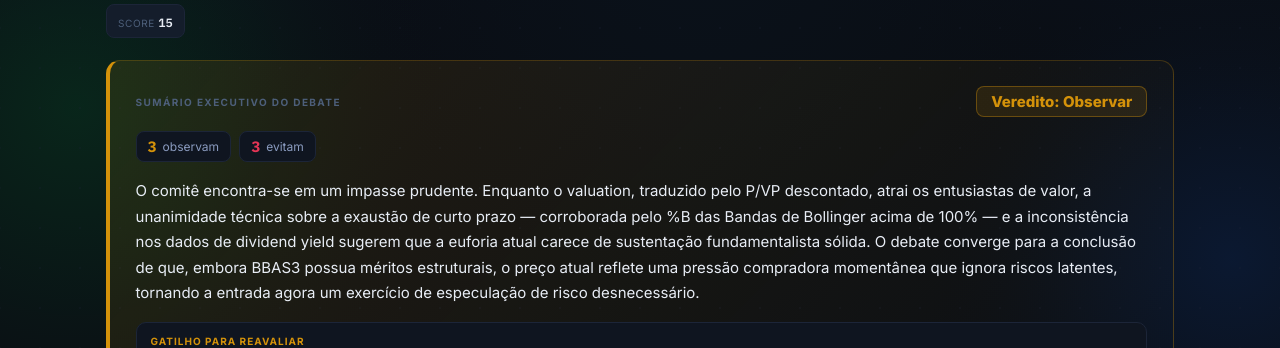
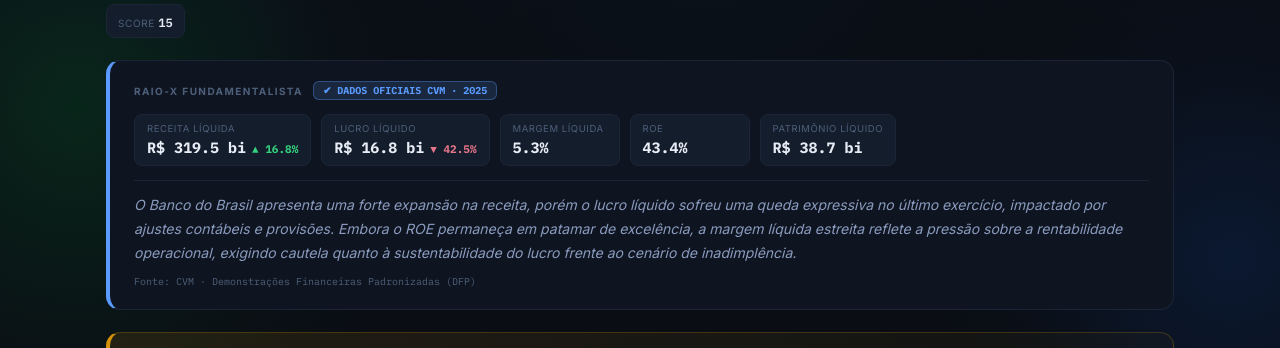
Before and after one commit to IsadoraRochaVieira/b3-radar, a Next.js app: page /comite in a window 1280 px wide. Shown: the part 452-800 px from the top of the page. Built offline with nearby package versions, Linux system fonts and the light colour scheme; no server answers.

Commit message:
feat: Raio-X Fundamentalista com dados OFICIAIS da CVM (DFP) - receita/lucro/margem/ROE reais + leitura IA, na Mesa; pipeline gera fundamentos das acoes debatidas

```diff
--- /dev/null
+++ b/relatorios/fundamentos_BBAS3.json
@@ -0,0 +1,19 @@
+{
+  "ticker": "BBAS3",
+  "empresa": "BCO BRASIL S.A.",
+  "cd_cvm": "001023",
+  "exercicio": 2025,
+  "fonte": "CVM · Demonstrações Financeiras Padronizadas (DFP)",
+  "gerado_em": "14/07/2026",
+  "receita": 319462104000.0,
+  "receita_ant": 273505274000.0,
+  "receita_cresc": 16.8,
+  "lucro": 16781938000.0,
+  "lucro_ant": 29171564000.0,
+  "lucro_cresc": -42.5,
+  "margem_liquida": 5.3,
+  "ativo_total": 2455143253000.0,
+  "patrimonio_liquido": 38689885000.0,
+  "roe": 43.4,
+  "leitura": "O Banco do Brasil apresenta uma forte expansão na receita, porém o lucro líquido sofreu uma queda expressiva no último exercício, impactado por ajustes contábeis e provisões. Embora o ROE permaneça em patamar de excelência, a margem líquida estreita reflete a pressão sobre a rentabilidade operacional, exigindo cautela quanto à sustentabilidade do lucro frente ao cenário de inadimplência."
+}
--- /dev/null
+++ b/relatorios/fundamentos_BBSE3.json
@@ -0,0 +1,19 @@
+{
+  "ticker": "BBSE3",
+  "empresa": "BB SEGURIDADE PARTICIPAÇÕES S.A.",
+  "cd_cvm": "023159",
+  "exercicio": 2025,
+  "fonte": "CVM · Demonstrações Financeiras Padronizadas (DFP)",
+  "gerado_em": "14/07/2026",
+  "receita": 0.0,
+  "receita_ant": 0.0,
+  "receita_cresc": null,
+  "lucro": 9017329000.0,
+  "lucro_ant": 8703353000.0,
+  "lucro_cresc": 3.6,
+  "margem_liquida": null,
+  "ativo_total": 23097696000.0,
+  "patrimonio_liquido": 10384393000.0,
+  "roe": 86.8,
+  "leitura": "A BB Seguridade apresenta uma trajetória de crescimento consistente no lucro líquido, sustentada por uma operação de altíssima eficiência e rentabilidade excepcional, evidenciada por um ROE de 86,8%. A qualidade dos resultados é robusta, porém o investidor deve monitorar a dependência da sinistralidade e o impacto das variações nas taxas de juros sobre o resultado financeiro da companhia."
+}
--- /dev/null
+++ b/relatorios/fundamentos_PETR4.json
@@ -0,0 +1,19 @@
+{
+  "ticker": "PETR4",
+  "empresa": "PETROLEO BRASILEIRO S.A. PETROBRAS",
+  "cd_cvm": "009512",
+  "exercicio": 2025,
+  "fonte": "CVM · Demonstrações Financeiras Padronizadas (DFP)",
+  "gerado_em": "14/07/2026",
+  "receita": 497549000000.0,
+  "receita_ant": 490829000000.0,
+  "receita_cresc": 1.4,
+  "lucro": 110605000000.0,
+  "lucro_ant": 37009000000.0,
+  "lucro_cresc": 198.9,
+  "margem_liquida": 22.2,
+  "ativo_total": 1223389000000.0,
+  "patrimonio_liquido": 417587000000.0,
+  "roe": 26.5,
+  "leitura": "A Petrobras apresenta uma sólida saúde financeira com margens robustas e um ROE elevado de 26,5%, refletindo alta eficiência na geração de valor sobre o patrimônio. Embora a receita tenha apresentado estabilidade, o lucro líquido registrou um crescimento expressivo, indicando uma otimização operacional significativa. O principal alerta reside na dependência da volatilidade dos preços internacionais do petróleo, que impacta diretamente a sustentabilidade desses resultados no longo prazo."
+}
--- /dev/null
+++ b/relatorios/fundamentos_UGPA3.json
@@ -0,0 +1,19 @@
+{
+  "ticker": "UGPA3",
+  "empresa": "ULTRAPAR PARTICIPACOES S.A.",
+  "cd_cvm": "018465",
+  "exercicio": 2025,
+  "fonte": "CVM · Demonstrações Financeiras Padronizadas (DFP)",
+  "gerado_em": "14/07/2026",
+  "receita": 142369540000.0,
+  "receita_ant": 133498913000.0,
+  "receita_cresc": 6.6,
+  "lucro": 2541908000.0,
+  "lucro_ant": 2525900000.0,
+  "lucro_cresc": 0.6,
+  "margem_liquida": 1.8,
+  "ativo_total": 49348994000.0,
+  "patrimonio_liquido": 17730617000.0,
+  "roe": 14.3,
+  "leitura": "A Ultrapar apresenta crescimento moderado na receita, porém com lucro líquido praticamente estagnado e margens operacionais bastante comprimidas, refletindo a natureza de baixo valor agregado do setor de distribuição. O ROE de 14,3% é satisfatório para o perfil da companhia, mas o alerta reside na fragilidade da margem líquida de 1,8%, que torna o resultado final altamente sensível a variações de custos e volatilidade do mercado."
+}
--- /dev/null
+++ b/relatorios/fundamentos_VALE3.json
@@ -0,0 +1,19 @@
+{
+  "ticker": "VALE3",
+  "empresa": "VALE S.A.",
+  "cd_cvm": "004170",
+  "exercicio": 2025,
+  "fonte": "CVM · Demonstrações Financeiras Padronizadas (DFP)",
+  "gerado_em": "14/07/2026",
+  "receita": 213595000000.0,
+  "receita_ant": 206005000000.0,
+  "receita_cresc": 3.7,
+  "lucro": 11811000000.0,
+  "lucro_ant": 30431000000.0,
+  "lucro_cresc": -61.2,
+  "margem_liquida": 5.5,
+  "ativo_total": 476094000000.0,
+  "patrimonio_liquido": 188926000000.0,
+  "roe": 6.3,
+  "leitura": "A Vale apresenta uma forte desaceleração no lucro líquido e uma compressão significativa das margens operacionais, refletindo a volatilidade dos preços do minério de ferro e maiores provisões. O ROE de 6,3% encontra-se em patamar baixo e abaixo do custo de capital, sinalizando uma perda de eficiência na geração de valor sobre o patrimônio. O principal alerta reside na forte queda do lucro anual, que pressiona a capacidade de distribuição de proventos e a rentabilidade para o acionista."
+}
--- /dev/null
+++ b/relatorios/fundamentos_WEGE3.json
@@ -0,0 +1,19 @@
+{
+  "ticker": "WEGE3",
+  "empresa": "WEG S.A.",
+  "cd_cvm": "005410",
+  "exercicio": 2025,
+  "fonte": "CVM · Demonstrações Financeiras Padronizadas (DFP)",
+  "gerado_em": "14/07/2026",
+  "receita": 40804110000.0,
+  "receita_ant": 37986941000.0,
+  "receita_cresc": 7.4,
+  "lucro": 6775958000.0,
+  "lucro_ant": 6318763000.0,
+  "lucro_cresc": 7.2,
+  "margem_liquida": 16.6,
+  "ativo_total": 42645030000.0,
+  "patrimonio_liquido": 18553364000.0,
+  "roe": 36.5,
+  "leitura": "A WEG apresenta uma trajetória de crescimento consistente e sólido controle operacional, mantendo margens resilientes e um ROE excepcional de 36,5%, que demonstra alta eficiência na alocação de capital. A saúde financeira é robusta e a tendência de expansão permanece positiva, embora o investidor deva monitorar a capacidade da companhia em manter esse patamar elevado de rentabilidade diante de um cenário de custos globais mais voláteis."
+}
--- a/src/app/comite/ComiteClient.tsx
+++ b/src/app/comite/ComiteClient.tsx
@@ -32,7 +32,72 @@ const DOSSIE_LABELS: Record<string, string> = {
   var_20d: 'Var 20d', score: 'Score',
 }
 
-export default function ComiteClient({ comites }: { comites: Comite[] }) {
+type Fund = {
+  ticker: string; empresa: string; exercicio: number; fonte: string
+  receita: number | null; receita_cresc: number | null
+  lucro: number | null; lucro_cresc: number | null
+  margem_liquida: number | null; patrimonio_liquido: number | null; roe: number | null
+  leitura: string | null
+}
+
+function bi(v: number | null) {
+  if (v === null || v === undefined) return '—'
+  const abs = Math.abs(v)
+  if (abs >= 1e9) return `R$ ${(v / 1e9).toFixed(1)} bi`
+  if (abs >= 1e6) return `R$ ${(v / 1e6).toFixed(0)} mi`
+  return `R$ ${v.toFixed(0)}`
+}
+
+function RaioXCVM({ f }: { f: Fund }) {
+  const financeira = f.margem_liquida === null || f.receita === null
+  const cresc = (v: number | null) => {
+    if (v === null) return null
+    const cor = v >= 0 ? '#34d17e' : '#e5758a'
+    return <span style={{ color: cor, fontSize: 11, fontFamily: 'var(--mono)', marginLeft: 6 }}>{v >= 0 ? '▲' : '▼'} {Math.abs(v).toFixed(1)}%</span>
+  }
+  const metricas = [
+    { l: 'Receita líquida', v: bi(f.receita), extra: cresc(f.receita_cresc), hide: f.receita === null },
+    { l: 'Lucro líquido', v: bi(f.lucro), extra: cresc(f.lucro_cresc), hide: f.lucro === null },
+    { l: 'Margem líquida', v: f.margem_liquida !== null ? `${f.margem_liquida}%` : '—', hide: financeira },
+    { l: 'ROE', v: f.roe !== null ? `${f.roe}%` : '—', hide: f.roe === null },
+    { l: 'Patrimônio líquido', v: bi(f.patrimonio_liquido), hide: f.patrimonio_liquido === null },
+  ].filter(m => !m.hide)
+
+  return (
+    <div style={{ background: 'var(--surface)', border: '1px solid var(--border)', borderLeft: '4px solid #5b9bff', borderRadius: 14, padding: '1.3rem 1.5rem', marginBottom: 22 }}>
+      <div style={{ display: 'flex', alignItems: 'center', gap: 10, flexWrap: 'wrap', marginBottom: 14 }}>
+        <span style={{ fontSize: 10, color: 'var(--muted)', letterSpacing: '0.14em', fontWeight: 700, textTransform: 'uppercase' }}>Raio-X fundamentalista</span>
+        <span style={{ background: 'rgba(91,155,255,0.14)', color: '#5b9bff', border: '1px solid rgba(91,155,255,0.35)', borderRadius: 6, padding: '2px 9px', fontSize: 10, fontWeight: 700, fontFamily: 'var(--mono)' }}>
+          ✔ DADOS OFICIAIS CVM · {f.exercicio}
+        </span>
+      </div>
+
+      <div style={{ display: 'flex', gap: 10, flexWrap: 'wrap', marginBottom: financeira || f.leitura ? 14 : 0 }}>
+        {metricas.map(m => (
+          <div key={m.l} style={{ background: 'var(--surface2)', border: '1px solid var(--border)', borderRadius: 8, padding: '8px 12px', minWidth: 120 }}>
+            <div style={{ fontSize: 9.5, color: 'var(--muted)', textTransform: 'uppercase', letterSpacing: '0.06em', marginBottom: 4 }}>{m.l}</div>
+            <div style={{ fontFamily: 'var(--mono)', fontSize: 15, fontWeight: 700, color: 'var(--text)' }}>{m.v}{m.extra}</div>
+          </div>
+        ))}
+      </div>
+
+      {financeira && (
+        <div style={{ fontSize: 11.5, color: 'var(--muted)', marginBottom: f.leitura ? 12 : 0 }}>
+          ⓘ Instituição financeira — receita e margem seguem plano de contas próprio e não são comparáveis a empresas não-financeiras.
+        </div>
+      )}
+
+      {f.leitura && (
+        <p style={{ color: 'var(--text2)', fontSize: 14, lineHeight: 1.7, margin: 0, fontStyle: 'italic', borderTop: '1px solid var(--border)', paddingTop: 12 }}>
+          {f.leitura}
+        </p>
+      )}
+      <div style={{ fontSize: 10, color: 'var(--muted)', marginTop: 10, fontFamily: 'var(--mono)' }}>Fonte: {f.fonte}</div>
+    </div>
+  )
+}
+
+export default function ComiteClient({ comites, fundamentos = {} }: { comites: Comite[]; fundamentos?: Record<string, Fund> }) {
   const [idx, setIdx] = useState(0)
 
   // Abre direto na ação passada por ?t=TICKER (vindo das sugestões)
@@ -96,6 +161,9 @@ export default function ComiteClient({ comites }: { comites: Comite[] }) {
           )
         })}
       </div>
+
+      {/* Raio-X fundamentalista (CVM) */}
+      {fundamentos[c.ticker] && <RaioXCVM f={fundamentos[c.ticker]} />}
 
       {/* Veredito */}
       <div style={{ background: `linear-gradient(135deg, ${v.bg}, transparent)`, border: `1px solid ${v.cor}40`, borderLeft: `4px solid ${v.cor}`, borderRadius: 14, padding: '1.6rem', marginBottom: 26 }}>
--- a/src/app/comite/page.tsx
+++ b/src/app/comite/page.tsx
@@ -12,8 +12,22 @@ function getComites(): Comite[] {
     .sort((a, b) => a.ticker.localeCompare(b.ticker))
 }
 
+// eslint-disable-next-line @typescript-eslint/no-explicit-any
+function getFundamentos(): Record<string, any> {
+  const dir = path.join(process.cwd(), 'relatorios')
+  if (!fs.existsSync(dir)) return {}
+  // eslint-disable-next-line @typescript-eslint/no-explicit-any
+  const out: Record<string, any> = {}
+  for (const f of fs.readdirSync(dir).filter(f => f.startsWith('fundamentos_') && f.endsWith('.json'))) {
+    const tk = f.replace('fundamentos_', '').replace('.json', '')
+    out[tk] = JSON.parse(fs.readFileSync(path.join(dir, f), 'utf-8'))
+  }
+  return out
+}
+
 export default function ComitePage() {
   const comites = getComites()
+  const fundamentos = getFundamentos()
 
   return (
     <main style={{ maxWidth: 1100, margin: '0 auto', padding: '2rem 1rem' }}>
@@ -35,7 +49,7 @@ export default function ComitePage() {
           Nenhum debate gerado ainda. Rode <span style={{ fontFamily: 'var(--mono)' }}>comite_ia.py</span>.
         </div>
       ) : (
-        <ComiteClient comites={comites} />
+        <ComiteClient comites={comites} fundamentos={fundamentos} />
       )}
     </main>
   )
```
Also changed, not shown: 1 other file (tests, documents, lock files or other folders).
